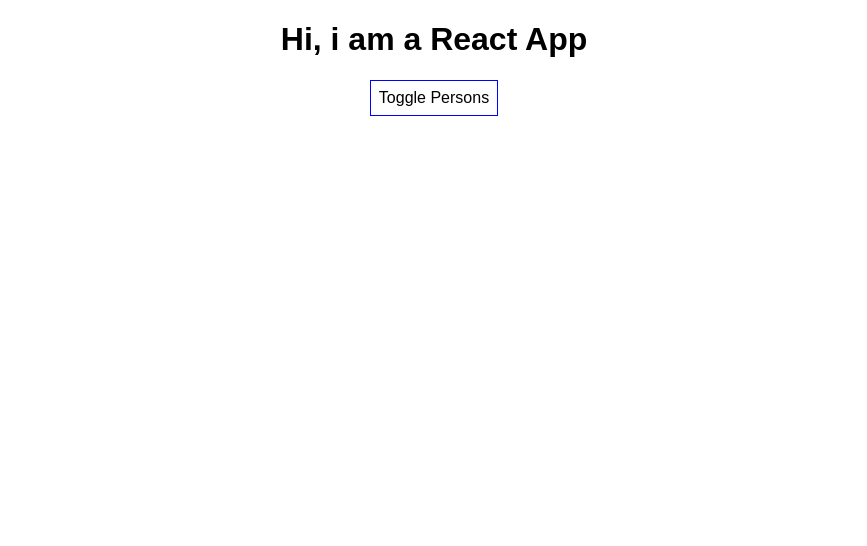
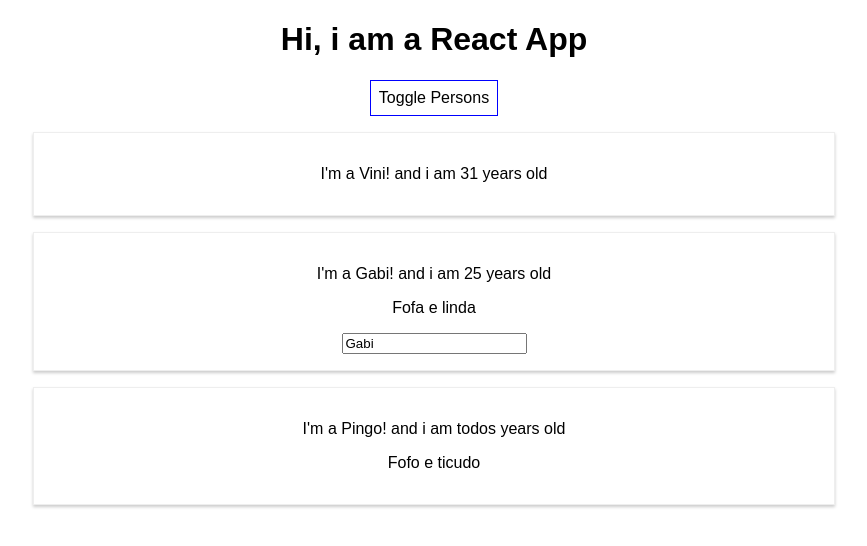
Before and after one commit to vinicechin/react-projects, a React (Create React App) app: page / in a window 1280 px wide. Shown: the top 546 px of the page, without its empty margins (206-1073 px from the left). Built offline with nearby package versions, Linux system fonts and the light colour scheme.

Commit message:
Change conditional render to a variable instead

```diff
--- a/src/App.js
+++ b/src/App.js
@@ -46,11 +46,9 @@ class App extends Component {
       cursor: 'pointer'
     }
 
-    return (
-      <div className="App">
-        <h1>Hi, i am a React App</h1>
-        <button style={style} onClick={this.togglePersonsButtonPressed}>Toggle Persons</button>
-        { this.state.showPersons &&
+    let persons = null
+    if (this.state.persons) {
+      persons = (
         <div>
           <Person
             name={this.state.persons[0].name}
@@ -70,7 +68,14 @@ class App extends Component {
               {this.state.persons[2].content}
           </Person>
         </div>
+      )
     }
+
+    return (
+      <div className="App">
+        <h1>Hi, i am a React App</h1>
+        <button style={style} onClick={this.togglePersonsButtonPressed}>Toggle Persons</button>
+        {persons}
       </div>
     );
   }
```
Lines whose indentation alone changed are shown as unchanged.
